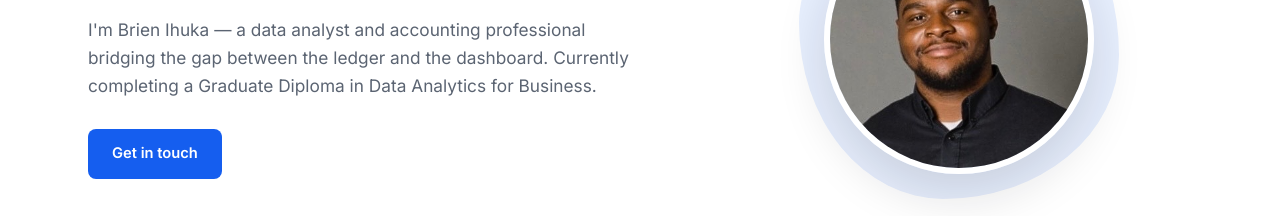
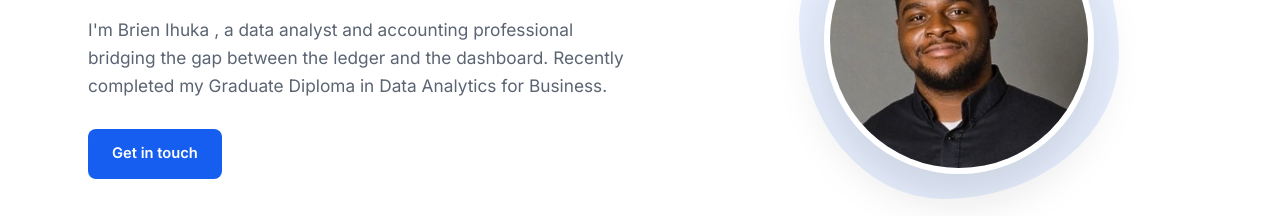
Before and after one commit to briensan/portfolio, a plain HTML site: page index.html in a window 1280 px wide. Shown: the part 375-591 px from the top of the page. Drawn offline with Linux system fonts and the light colour scheme.

Commit message:
Revise introduction paragraph in index.html
Updated the introduction paragraph to reflect recent educational achievements.

```diff
--- a/index.html
+++ b/index.html
@@ -204,7 +204,7 @@
     <div>
       <span class="eyebrow">Windsor, Ontario · Open to relocation</span>
       <h1>I turn financial data into <span class="highlight"><span>decisions</span></span> people can act on.</h1>
-      <p class="lede">I'm Brien Ihuka — a data analyst and accounting professional bridging the gap between the ledger and the dashboard. Currently completing a Graduate Diploma in Data Analytics for Business.</p>
+      <p class="lede">I'm Brien Ihuka ,  a data analyst and accounting professional bridging the gap between the ledger and the dashboard. Recently completed my Graduate Diploma in Data Analytics for Business.</p>
       <div class="hero-ctas">
         <a href="#contact" class="btn btn-primary">Get in touch</a>
       </div>
```
